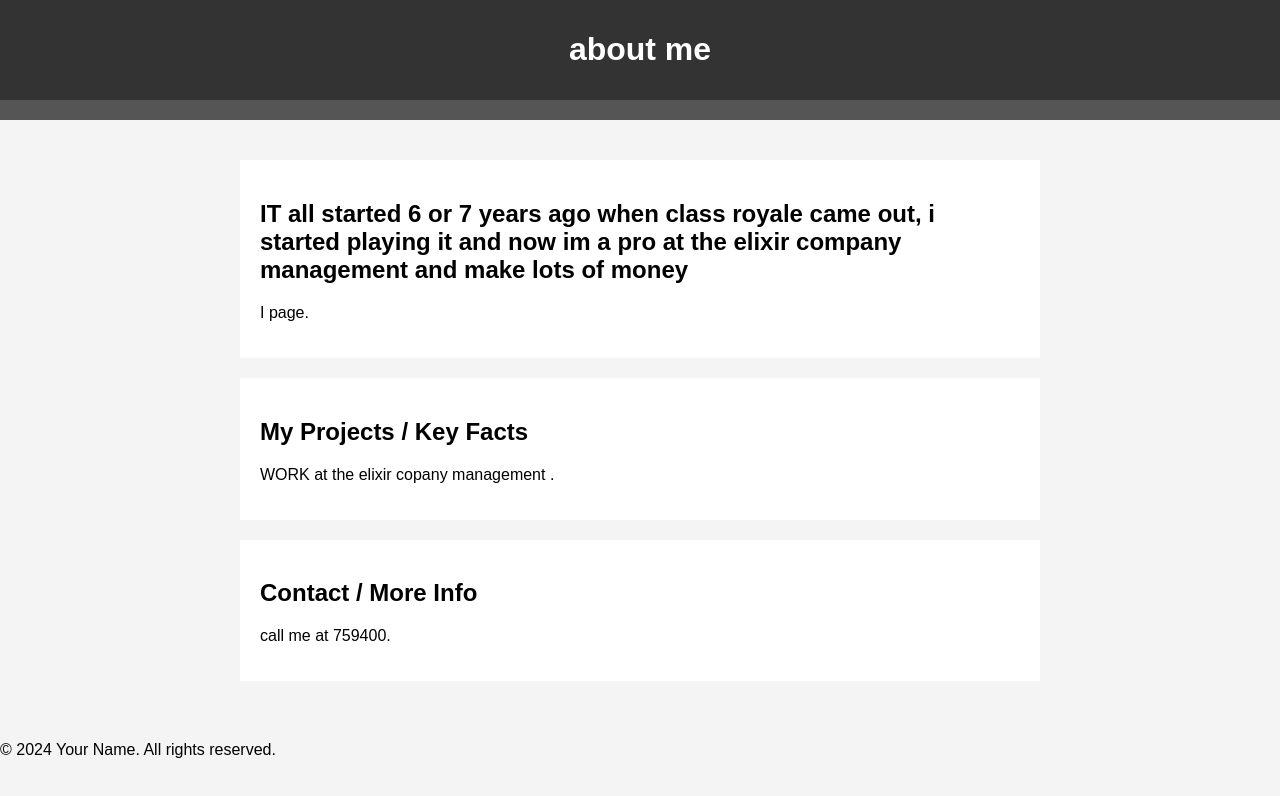
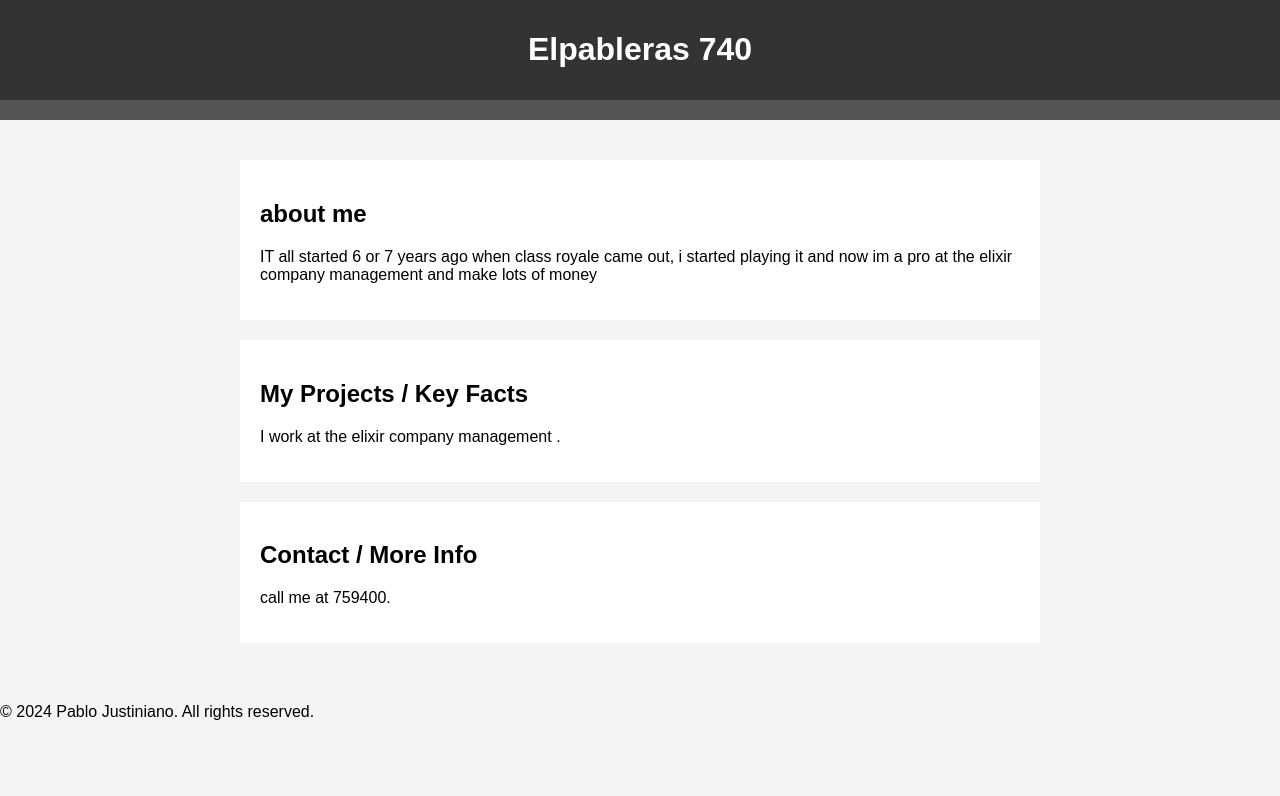
Before and after one commit to ELPABLERASJUSTI/ELPABLERASJUSTIpersonaldiary67, a plain HTML site: page index.html in a window 1280 px wide. Drawn offline with Linux system fonts and the light colour scheme.

Commit message:
Update index.html

```diff
--- a/index.html
+++ b/index.html
@@ -9,19 +9,18 @@
 <body>
 
 <header>
-<h1>about me </h1>
+<h1>Elpableras 740 </h1>
 </header>
 <nav>
 </nav>
 <main>
 <section>
-<h2>IT all started 6 or 7 years ago when class royale came out, i started playing it and now im a pro at the elixir company management and make lots of money </h2>
-<p> I
-page.</p>
+<h2>about me</h2>
+<p>IT all started 6 or 7 years ago when class royale came out, i started playing it and now im a pro at the elixir company management and make lots of money </p>
 </section>
 <section>
 <h2>My Projects / Key Facts</h2>
-<p>WORK at the elixir copany management .</p>
+<p>I work at the elixir company management .</p>
 </section>
 <section>
 <h2>Contact / More Info</h2>
@@ -29,7 +28,7 @@ page.</p>
 </section>
 </main>
 <footer>
-<p>© 2024 Your Name. All rights reserved.</p>
+<p>© 2024 Pablo Justiniano. All rights reserved.</p>
 </footer>
 
 
```
